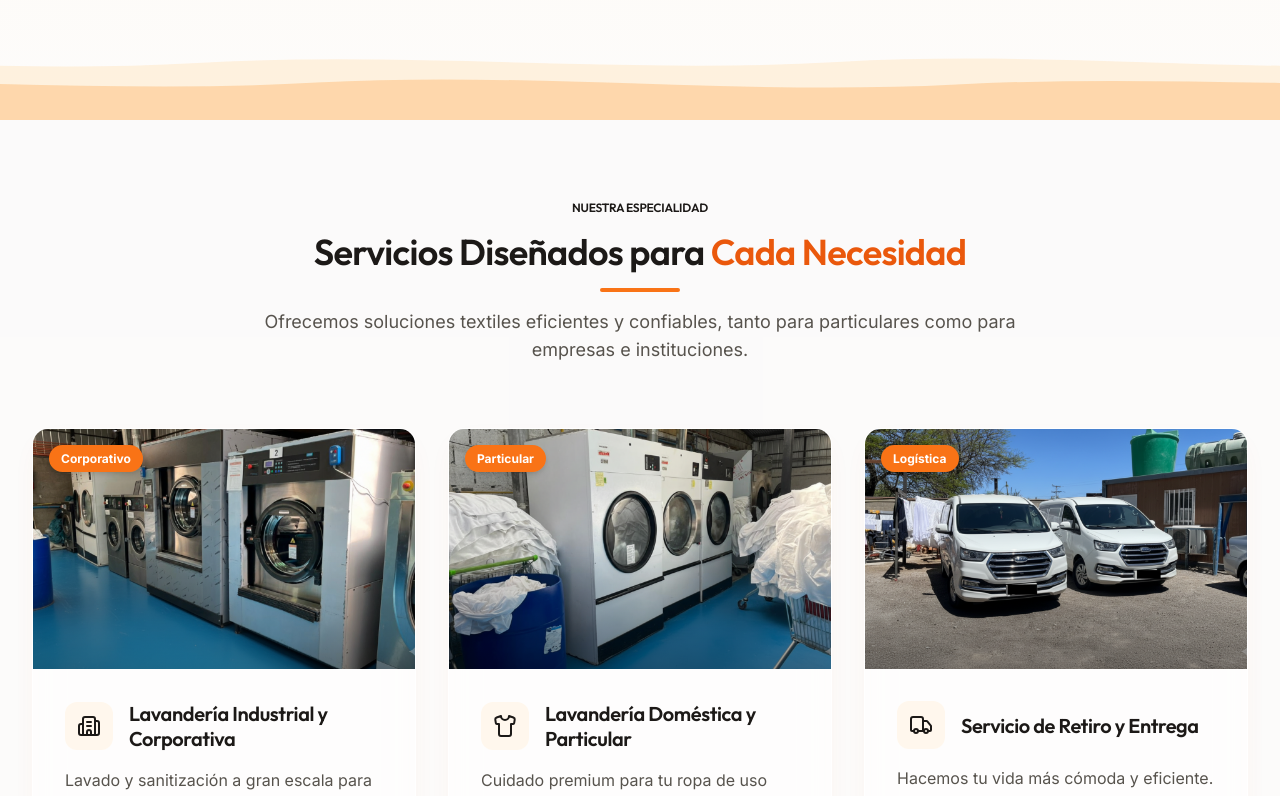
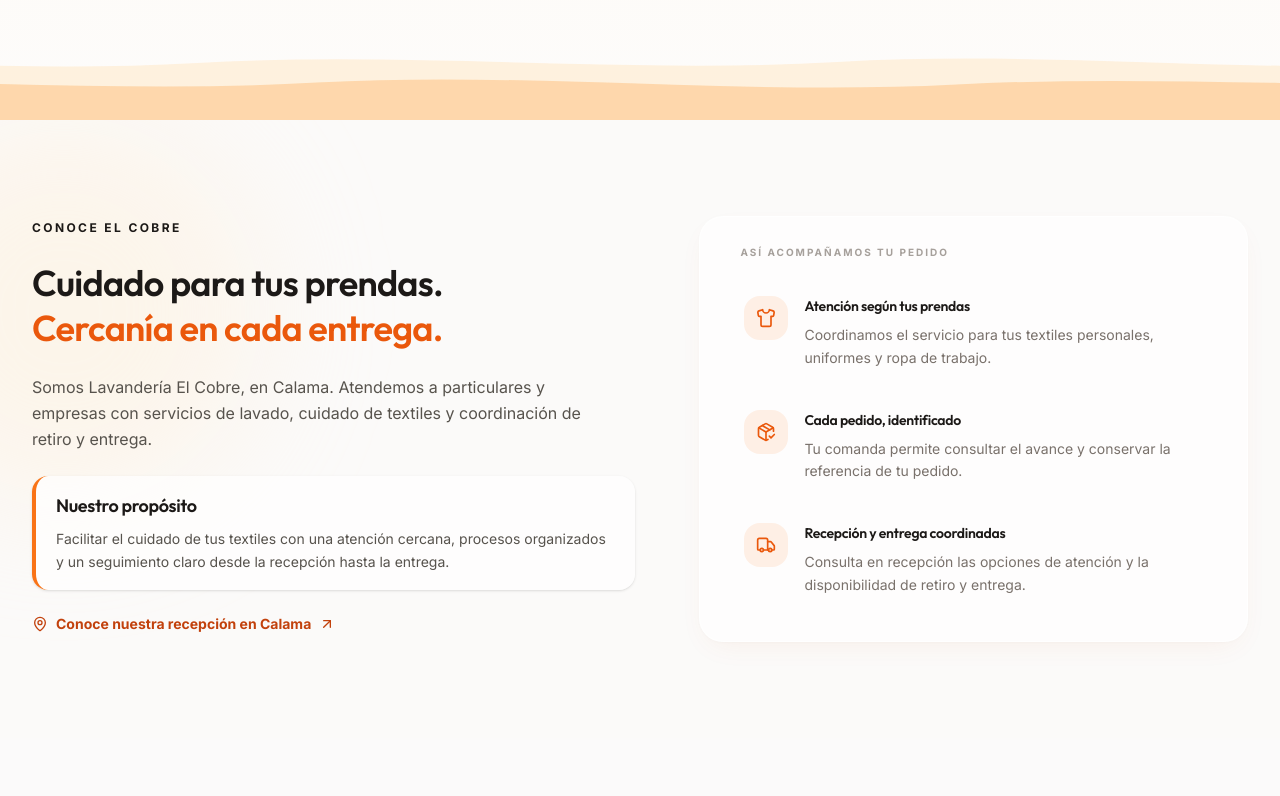
Before and after one commit to CobreTech/CobreWash-web, a Next.js app: page / in a window 1280 px wide. Shown: the part 680-1476 px from the top of the page. Built offline with nearby package versions, Linux system fonts and the light colour scheme; no server answers.

Commit message:
feat(web): agregar presentación de Lavandería El Cobre

```diff
--- a/app/page.tsx
+++ b/app/page.tsx
@@ -1,5 +1,6 @@
 import Navbar from "@/components/layout/Navbar";
 import Hero from "@/components/landing/Hero";
+import About from "@/components/landing/About";
 import Services from "@/components/landing/Services";
 import Machinery from "@/components/landing/Machinery";
 import Reception from "@/components/landing/Reception";
@@ -12,6 +13,7 @@
       <Navbar />
       <main className="flex-1 flex flex-col">
         <Hero />
+        <About />
         <Services />
         <Machinery />
         <Reception />
--- /dev/null
+++ b/components/landing/About.tsx
@@ -0,0 +1,18 @@
+import { ArrowUpRight, MapPin, PackageCheck, Shirt, Truck } from "lucide-react";
+
+export default function About() {
+  return <section id="nosotros" className="relative overflow-hidden bg-stone-50/60 py-20 sm:py-24">
+    <div className="pointer-events-none absolute -left-32 top-0 h-96 w-96 rounded-full bg-brand-100/40 blur-3xl" />
+    <div className="relative mx-auto grid max-w-7xl items-center gap-10 px-4 sm:px-6 lg:grid-cols-[1.1fr_1fr] lg:gap-16 lg:px-8">
+      <div className="space-y-6"><p className="text-xs font-bold uppercase tracking-[0.2em] text-brand-650">Conoce El Cobre</p><h2 className="font-display text-3xl font-extrabold leading-tight text-stone-900 sm:text-4xl">Cuidado para tus prendas.<br /><span className="text-brand-600">Cercanía en cada entrega.</span></h2><p className="max-w-xl text-base leading-relaxed text-stone-600">Somos Lavandería El Cobre, en Calama. Atendemos a particulares y empresas con servicios de lavado, cuidado de textiles y coordinación de retiro y entrega.</p>
+        <div className="rounded-2xl border-l-4 border-brand-500 bg-white/70 px-5 py-4 shadow-sm"><h3 className="font-display text-lg font-bold text-stone-900">Nuestro propósito</h3><p className="mt-2 text-sm leading-relaxed text-stone-600">Facilitar el cuidado de tus textiles con una atención cercana, procesos organizados y un seguimiento claro desde la recepción hasta la entrega.</p></div>
+        <a href="#recepcion" className="inline-flex items-center gap-2 text-sm font-bold text-brand-700 transition-colors hover:text-brand-600"><MapPin className="h-4 w-4" />Conoce nuestra recepción en Calama<ArrowUpRight className="h-4 w-4" /></a>
+      </div>
+      <div className="glass-card space-y-2 rounded-3xl bg-white/65 p-5 shadow-premium sm:p-7"><p className="px-3 pb-3 text-[10px] font-bold uppercase tracking-[0.2em] text-stone-400">Así acompañamos tu pedido</p>{[
+        { icon: Shirt, titulo: "Atención según tus prendas", texto: "Coordinamos el servicio para tus textiles personales, uniformes y ropa de trabajo." },
+        { icon: PackageCheck, titulo: "Cada pedido, identificado", texto: "Tu comanda permite consultar el avance y conservar la referencia de tu pedido." },
+        { icon: Truck, titulo: "Recepción y entrega coordinadas", texto: "Consulta en recepción las opciones de atención y la disponibilidad de retiro y entrega." },
+      ].map(({ icon: Icon, titulo, texto }) => <div key={titulo} className="flex gap-4 rounded-2xl p-3 sm:p-4"><span className="grid h-11 w-11 shrink-0 place-items-center rounded-2xl bg-brand-500/10 text-brand-600"><Icon className="h-5 w-5" /></span><div><h3 className="text-sm font-bold text-stone-900">{titulo}</h3><p className="mt-2 text-sm leading-relaxed text-stone-500">{texto}</p></div></div>)}</div>
+    </div>
+  </section>;
+}
--- a/components/layout/Navbar.tsx
+++ b/components/layout/Navbar.tsx
@@ -225,6 +225,7 @@
 
   const navLinks = [
     { name: "Inicio", href: "#inicio" },
+    { name: "Nosotros", href: "#nosotros" },
     { name: "Servicios", href: "#servicios" },
     { name: "Maquinaria", href: "#maquinaria" },
     { name: "Recepción", href: "#recepcion" },
```
